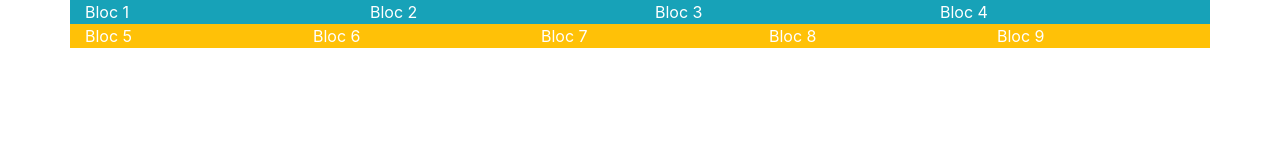
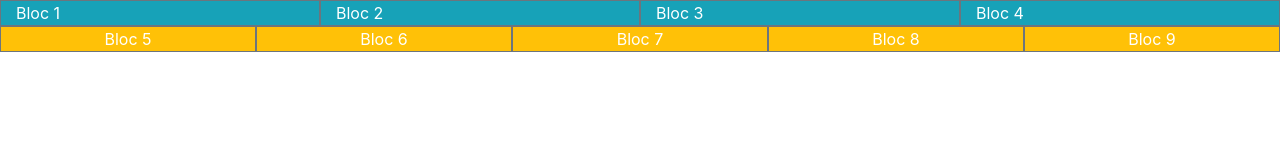
Before and after one commit to thomas3790/Bootstrap_exos, a plain HTML site: page Exercice (2)/index.html in a window 1280 px wide. Drawn offline with nearby package versions, Linux system fonts and the light colour scheme.

Commit message:
Exercice 2

```diff
--- a/Exercice (2)/index.html
+++ b/Exercice (2)/index.html
@@ -8,35 +8,71 @@
 </head>
 <body>
 
-    <div class="container">
-        <div class="row bg-info text-white">
-          <div class="col">
+    <!--Pour que ma Grid soit responsive : D'abord, j'ai réalisé mon tableau sur 2 lignes :
+
+        <div class="container-fluid">
+        <div class="row text-white text-right">
+          <div class="col bg-info border border-secondary">
             Bloc 1
           </div>
-          <div class="col">
+          <div class="col bg-info border border-secondary">
             Bloc 2
           </div>
-          <div class="col">
+          <div class="col bg-info border border-secondary">
             Bloc 3
           </div>
-          <div class="col">
+          <div class="col bg-info border border-secondary">
             Bloc 4
           </div>
         </div>
-        <div class="row bg-warning text-white">
-          <div class="col">
+        <div class="row text-white">
+          <div class="col border border-secondary bg-warning ">
             Bloc 5
           </div>
-          <div class="col">
+          <div class="col border border-secondary bg-warning ">
             Bloc 6
           </div>
-          <div class="col">
+          <div class="col border border-secondary bg-warning ">
             Bloc 7
           </div>
-          <div class="col">
+          <div class="col border border-secondary bg-warning ">
             Bloc 8
           </div>
-          <div class="col">
+          <div class="col border border-secondary bg-warning ">
+            Bloc 9
+          </div>
+        </div>
+      </div>-->
+
+    <div class="container-fluid">
+        <div class="row text-white">
+          <div class="col-lg col-sm-6 bg-info border border-secondary">
+            Bloc 1
+          </div>
+          <div class="col-lg col-sm-6 bg-info border border-secondary">
+            Bloc 2
+          </div>
+          <div class="col-lg col-sm-6 bg-info border border-secondary">
+            Bloc 3
+          </div>
+          <div class="col-lg col-sm-6 bg-info border border-secondary">
+            Bloc 4
+          </div>
+        </div>
+        <div class="row text-white text-center">
+          <div class="col-lg col-sm-12 border border-secondary bg-warning">
+            Bloc 5
+          </div>
+          <div class="col-lg col border border-secondary bg-warning ">
+            Bloc 6
+          </div>
+          <div class="col-lg col border border-secondary bg-warning ">
+            Bloc 7
+          </div>
+          <div class="col-lg col border border-secondary bg-warning ">
+            Bloc 8
+          </div>
+          <div class="col-lg col-sm-12 border border-secondary bg-warning">
             Bloc 9
           </div>
         </div>
```
